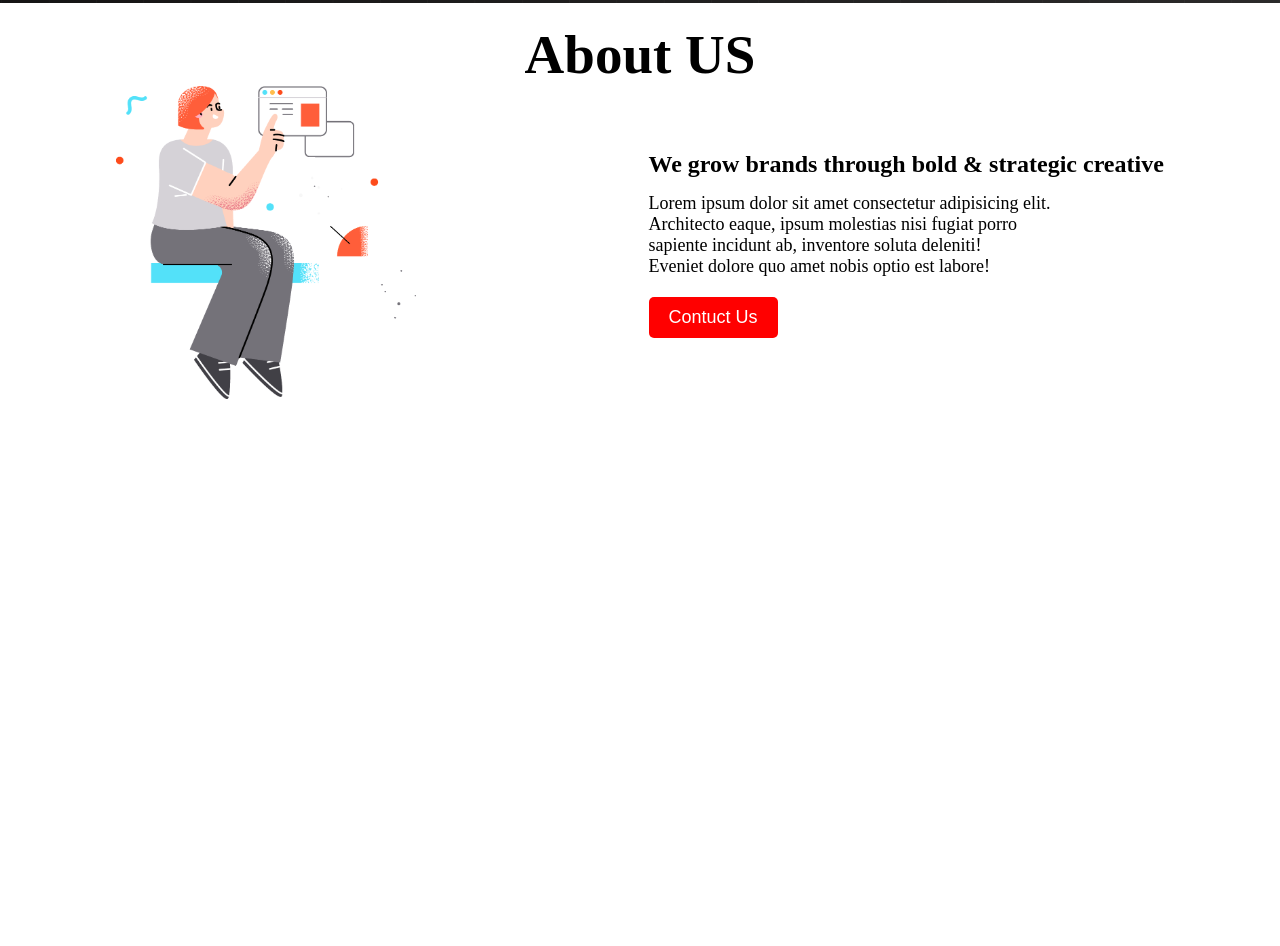
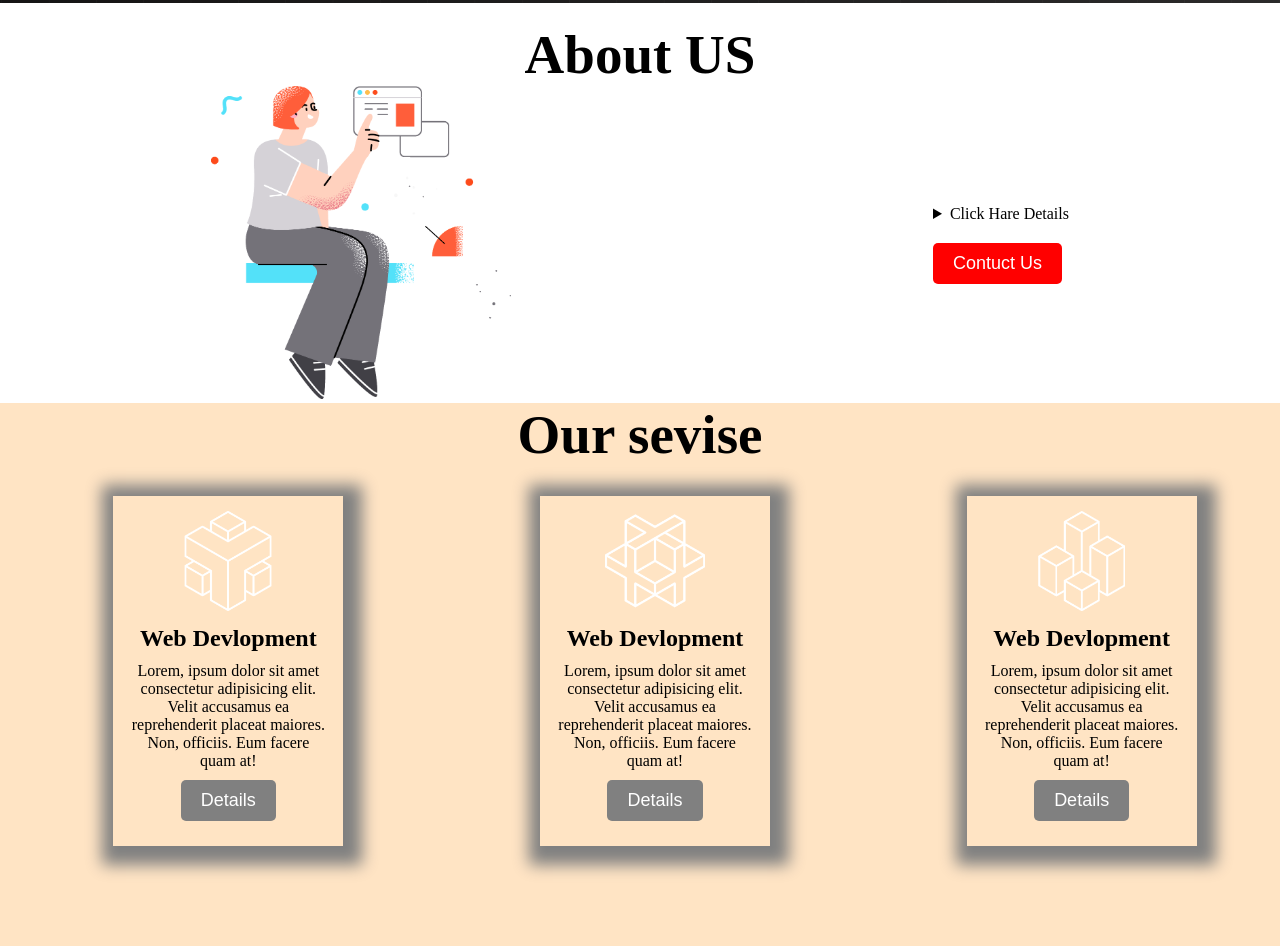
Before and after one commit to akhlas789/digital-products, a plain HTML site: page index.html in a window 1280 px wide. Shown: the part 865-1811 px from the top of the page. Before the commit the page ends 1268 px from the top, so only its background shows below. Drawn offline with Linux system fonts and the light colour scheme; files whose address does not match are found by name.

Commit message:
added new section

```diff
--- a/index.html
+++ b/index.html
@@ -48,8 +48,11 @@
             <h1 class="title about-title">About US</h1>
             <div class="about-container">
                 <div class="abot-info">
-                    <h1>We grow brands through bold & strategic creative</h1>
+                    <details>
+                        <summary>Click Hare Details</summary>
+                        <h1>We grow brands through bold & strategic creative</h1>
                     <p style="margin-top: 15px; font-size: 18px;">Lorem ipsum dolor sit amet consectetur adipisicing elit.<br> Architecto eaque, ipsum molestias nisi fugiat porro <br>sapiente incidunt ab, inventore soluta deleniti!<br> Eveniet dolore quo amet nobis optio est labore!</p>
+                    </details>
                     <button class="btn" style="margin-top: 20px;">Contuct Us</button>
                 </div>
 
@@ -59,6 +62,32 @@
             </div>
 
         </section>
+
+        <!-- servise section hare -->
+        <section class="main">
+            <h1 class="title about-tit">Our sevise</h1>
+            <div class="servis-container">
+                <div class="box">
+                    <img class="imge" src="./icon/0.png" alt="">
+                    <h2 style="margin-top: 10px; margin-bottom: 10px;">Web Devlopment</h2>
+                    <p style="margin-bottom:10px; ">Lorem, ipsum dolor sit amet consectetur adipisicing elit. Velit accusamus ea reprehenderit placeat maiores. Non, officiis. Eum facere quam at!</p>
+                    <button class="btn btn-box">Details</button>
+                </div>
+                <div class="box">
+                    <img class="imge" src="./icon/1.png" alt="">
+                    <h2 style="margin-top: 10px; margin-bottom: 10px;">Web Devlopment</h2>
+                    <p style="margin-bottom:10px; ">Lorem, ipsum dolor sit amet consectetur adipisicing elit. Velit accusamus ea reprehenderit placeat maiores. Non, officiis. Eum facere quam at!</p>
+                    <button class="btn btn-box">Details</button>
+                </div>
+                <div class="box">
+                    <img class="imge" src="./icon/2.png" alt="">
+                    <h2 style="margin-top: 10px; margin-bottom: 10px;">Web Devlopment</h2>
+                    <p style="margin-bottom:10px; ">Lorem, ipsum dolor sit amet consectetur adipisicing elit. Velit accusamus ea reprehenderit placeat maiores. Non, officiis. Eum facere quam at!</p>
+                    <button class="btn btn-box">Details</button>
+                </div>
+
+            </div>
+        </section>
     </main>
 
     <footer>
--- a/style/style.css
+++ b/style/style.css
@@ -83,3 +83,35 @@
     text-align: center;
     padding-top: 20px;
 }
+
+.servis-container{
+    height: 60vh;
+    display: flex;
+    justify-content: space-around;
+}
+.box{
+    height: 320px;
+    width: 200px;
+    box-shadow: 4px 4px 15px 15px gray;
+    margin-left: 30px;
+    padding: 15px;
+    text-align: center;
+    margin-top: 30px;
+}
+
+.imge{
+    height: 100px;
+    width: 100px;
+
+}
+
+.btn-box{
+    background-color: grey;
+}
+.about-tit{
+    text-align: center;
+    /* background-color: bisque; */
+}
+.main{
+    background-color: bisque;
+}
```
